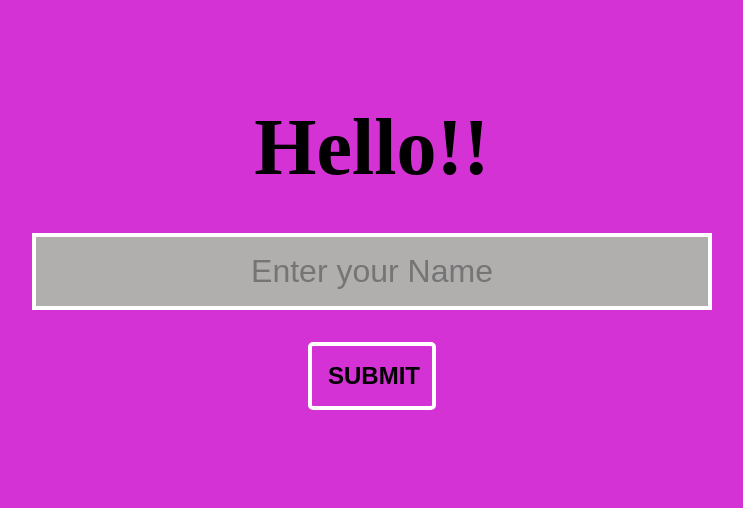
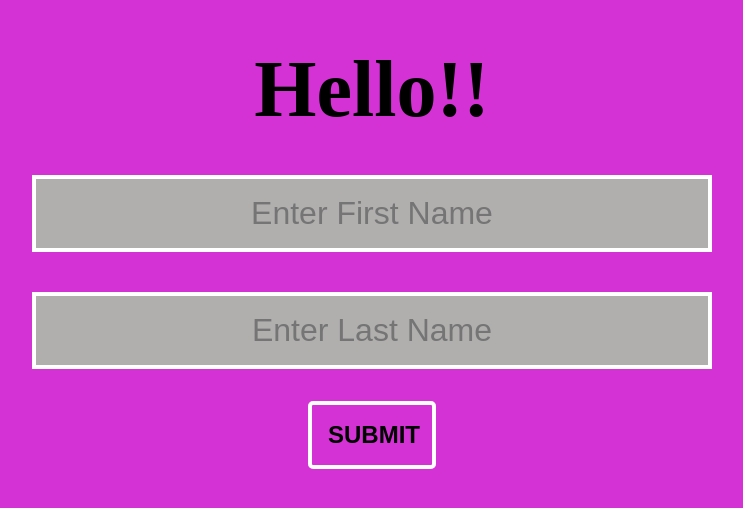
Before and after one commit to souvikpal2000/React-Practice, a React (Create React App) app in the folder react-form/: page / in a window 1280 px wide. Shown: the part 144-652 px from the top of the page, without its empty margins (268-1011 px from the left). Built offline with nearby package versions, Linux system fonts and the light colour scheme.

Commit message:
React Form with Multiple Input Element using React Hooks

```diff
--- a/react-form/src/App.jsx
+++ b/react-form/src/App.jsx
@@ -1,20 +1,28 @@
 import React, { useState } from 'react';
 
 const App = () => {
-    const [name,setName] = useState("");
+    const [firstName,setFirstName] = useState("");
+    const [lastName,setLastName] = useState("");
     const [fullname,setFullName] = useState("");
-    const nameChange = (event) => {
-        setName(event.target.value);
+    const firstChange = (event) => {
+        setFirstName(event.target.value);
     }
-    const submit = () => {
-        setFullName(name);
+    const lastChange = (event) => {
+        setLastName(event.target.value);
+    }
+    const submit = (event) => {
+        event.preventDefault();
+        setFullName(firstName + " " + lastName);
     }
     return(
         <React.Fragment>
             <div className="container">
                 <h1>Hello!! <i>{fullname}</i></h1>
-                <input type="text" placeholder="Enter your Name" value={name} onChange={nameChange}/>
-                <button onClick={submit}>Submit</button>
+                <form onSubmit={submit}>
+                    <input type="text" placeholder="Enter First Name" value={firstName} onChange={firstChange}/>
+                    <input type="text" placeholder="Enter Last Name" value={lastName} onChange={lastChange}/>
+                    <button>Submit</button>
+                </form>
             </div>
         </React.Fragment>
     );
--- a/react-form/src/index.css
+++ b/react-form/src/index.css
@@ -8,7 +8,15 @@ body{
     width: 100%;
     height: 100%;
 }
-.container{
+form{
+    width: 100%;
+}
+.container, form{
+    display: flex;
+    flex-direction: column;
+    justify-content: center;
+}
+form{
     display: flex;
     flex-direction: column;
     justify-content: center;
@@ -29,6 +37,7 @@ input{
 h1{
     margin: 0;
     font-size: 5rem;
+    text-align: center;
 }
 button{
     margin-top: 2rem;
```
